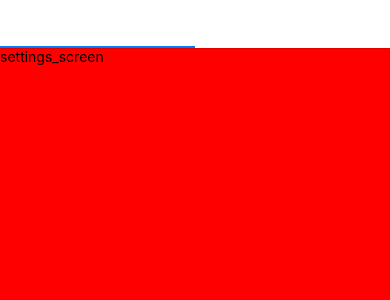
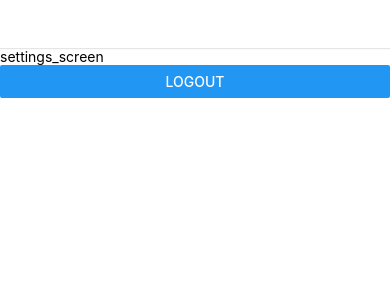
Before and after one commit to umair-asad-bhatti/MAD-SemesterProject, a React Native app: screen /Dashboard in a window 390 px wide. Shown: the top 300 px of the page. Built offline with nearby package versions, Linux system fonts and the light colour scheme.

Commit message:
feat. Changed the top navigaiton bar styles

```diff
--- a/App.js
+++ b/App.js
@@ -3,8 +3,9 @@ import NavigationService from './services/navigation_service/navigation_service'
 import { useFonts } from 'expo-font';
 import * as SplashScreen from 'expo-splash-screen';
 import * as NavigationBar from 'expo-navigation-bar';
-import {Colors} from "./constants/colors";
+import { Colors } from "./constants/colors";
 import Loading from "./components/loading/Loading";
+import { StatusBar } from 'expo-status-bar';
 export default function App() {
 
   const [fontsLoaded] = useFonts({
@@ -35,6 +36,8 @@ export default function App() {
     return <Loading />; // or render a custom loading screen
   }
   return (
-    <NavigationService />
+    <>
+      <NavigationService />
+    </>
   );
 }
--- a/screens/dashboard_screen/dashboard_screen.js
+++ b/screens/dashboard_screen/dashboard_screen.js
@@ -5,40 +5,47 @@ import { createMaterialTopTabNavigator } from '@react-navigation/material-top-ta
 import { Ionicons } from '@expo/vector-icons';
 import SettingsScreen from '../settings_screen/settings_screen';
 import OverviewScreen from '../overview_screen/overview_screen';
+
 const Tab = createMaterialTopTabNavigator();
+
 const DashboardScreen = () => {
     return (
         <View style={styles.container}>
             <StatusBar backgroundColor="#f2f2f2" barStyle="dark-content" />
             <Tab.Navigator
                 screenOptions={({ route }) => ({
-
-                    "tabBarActiveTintColor": Colors.primaryColor,
-                    "tabBarInactiveTintColor": "black",
-                    "tabBarShowLabel": true,
-                    "tabBarShowIcon": true,
-                    "tabBarStyle": {
-                        "backgroundColor": Colors.lightColor
+                    tabBarActiveTintColor: Colors.primaryColor,
+                    tabBarInactiveTintColor: 'black',
+                    tabBarShowLabel: true,
+                    tabBarShowIcon: true,
+                    tabBarIndicatorStyle: {
+                        backgroundColor: 'transparent', // Remove the indicator border
                     },
-                    tabBarIcon: ({ color, focused }) => {
-                        let iconName;
-                        if (route.name === 'overview') {
-                            iconName = focused ? 'ios-information-circle' : 'ios-information-circle-outline';
-                        } else if (route.name === 'Settings') {
-                            iconName = focused ? 'ios-settings' : 'ios-settings-outline';
-                        }
-                        return <Ionicons name={iconName} size={20} color={color} />;
+                    tabBarStyle: {
+                        backgroundColor: Colors.lightColor,
+                        elevation: 0, // Remove the shadow on Android
+                        borderTopWidth: 0, // Remove the border on Android
+                        borderBottomWidth: 0, // Remove the border on iOS
                     },
                     tabBarLabel: ({ focused, color }) => {
                         let labelName;
+                        let iconName;
                         if (route.name === 'overview') {
-                            labelName = 'Overview';
+                            labelName = focused ? 'Overview' : '';
+                            iconName = focused ? 'ios-information-circle' : 'ios-information-circle-outline';
                         } else if (route.name === 'Settings') {
-                            labelName = 'Settings';
+                            labelName = focused ? 'Settings' : '';
+                            iconName = focused ? 'ios-settings' : 'ios-settings-outline';
                         }
-                        return <Text style={{ color: color }}>{labelName}</Text>;
+                        return (
+                            <View style={{ flexDirection: 'row', width: 100, gap: 10 }}>
+                                <Ionicons name={iconName} size={20} color={color} />
+                                <Text style={{ color }}>{labelName}</Text>
+                            </View>
+                        );
                     },
-                })}>
+                })}
+            >
                 <Tab.Screen name="Settings" component={SettingsScreen} />
                 <Tab.Screen name="overview" component={OverviewScreen} />
             </Tab.Navigator>
@@ -46,15 +53,11 @@ const DashboardScreen = () => {
     );
 };
 
-
-
 const styles = StyleSheet.create({
     container: {
-
         flex: 1,
         backgroundColor: '#fff',
     },
-
 });
 
 export default DashboardScreen;
--- a/screens/overview_screen/overview_screen.js
+++ b/screens/overview_screen/overview_screen.js
@@ -1,9 +1,9 @@
 import { View, Text } from 'react-native'
 import React from 'react'
-
+import { Colors } from '../../constants/colors'
 export default function OverviewScreen() {
   return (
-    <View>
+    <View style={{flex:1,backgroundColor:Colors.lightColor}}>
       <Text>overview_scree</Text>
     </View>
   )
--- a/screens/settings_screen/settings_screen.js
+++ b/screens/settings_screen/settings_screen.js
@@ -1,10 +1,13 @@
-import { View, Text } from 'react-native'
+import { View, Text, Button } from 'react-native'
 import React from 'react'
 
-export default function SettingsScreen() {
+import { Colors } from '../../constants/colors'
+
+export default function SettingsScreen({ navigation }) {
     return (
-        <View style={{flex:1,backgroundColor:'red'}}>
+        <View style={{ flex: 1, backgroundColor: Colors.lightColor }}>
             <Text>settings_screen</Text>
+            <Button title='logout' onPress={() => navigation.navigate('Login')} />
         </View>
     )
 }
```
Also changed, not shown: screens/accounts_screen/account_screen.js (added, +10 -0 lines).
